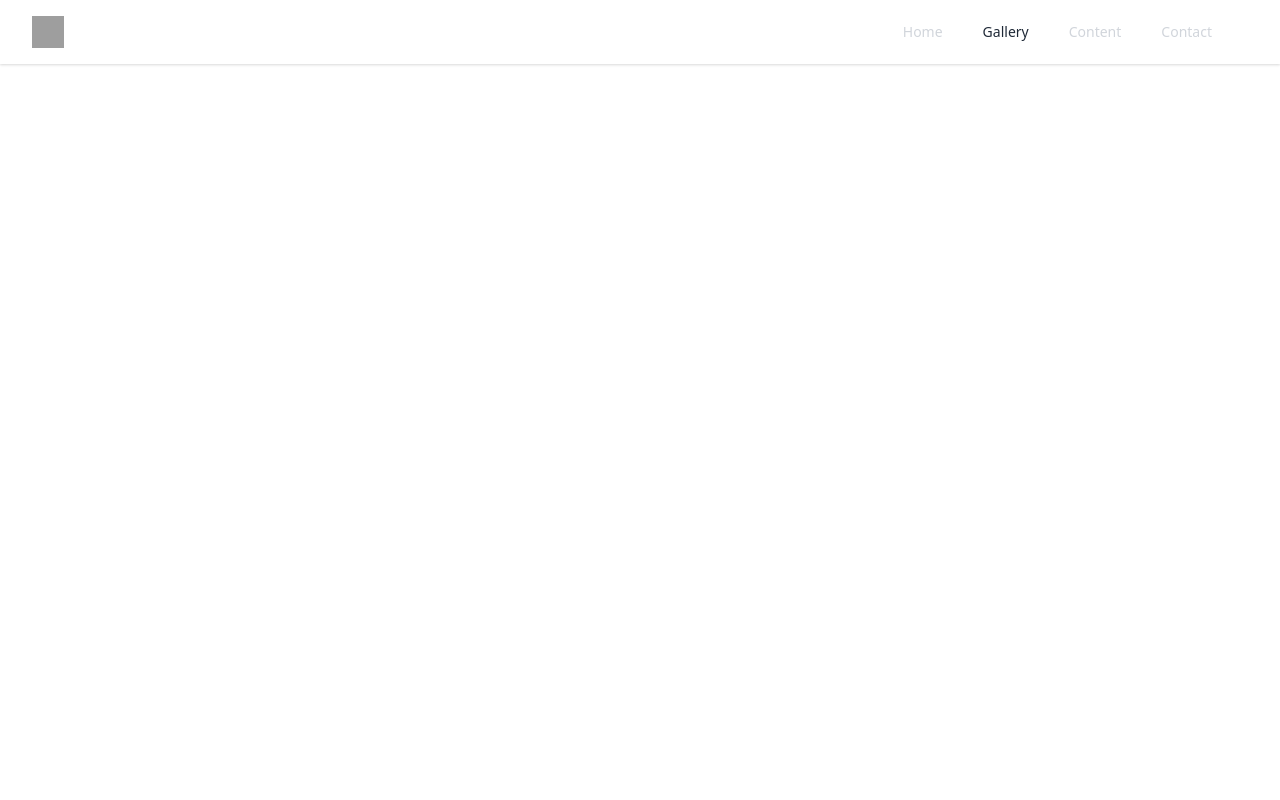
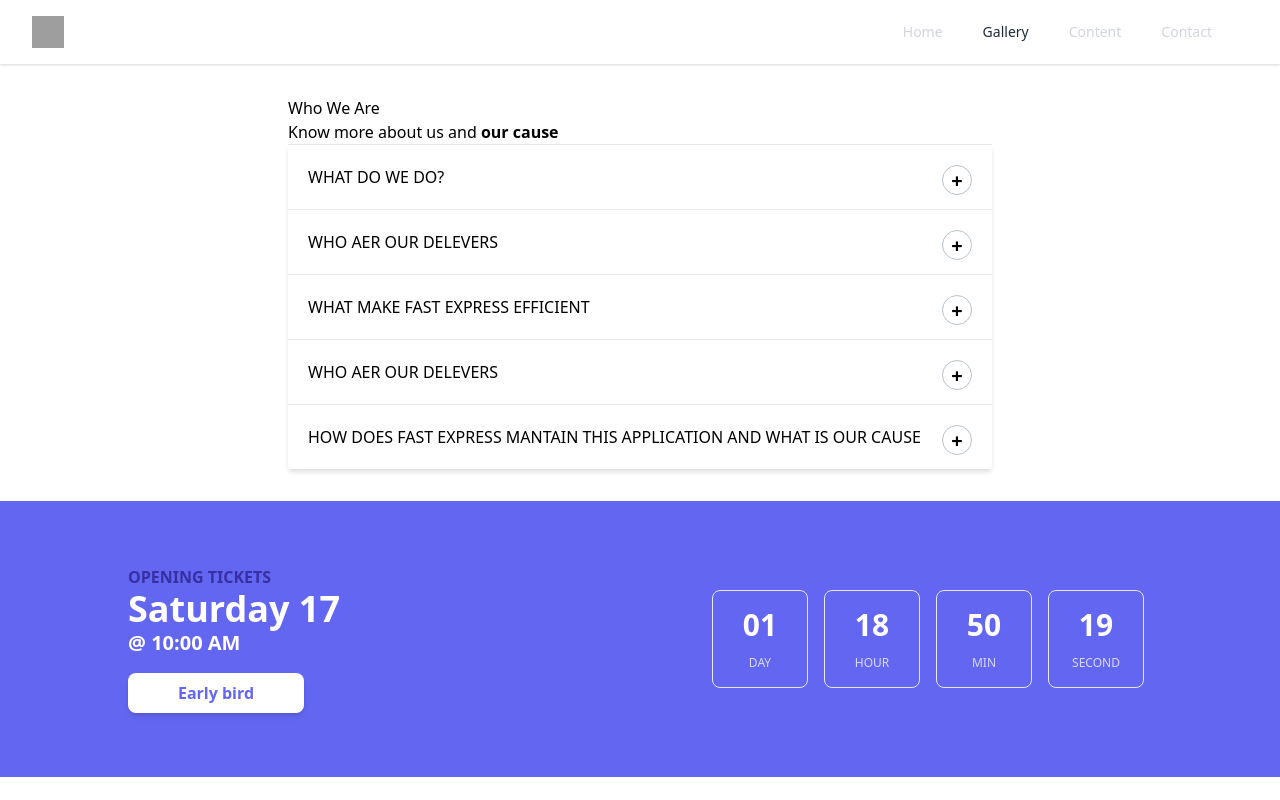
Before and after one commit to debuger317/Fast-Express, a React (Create React App) app in the folder frontend/: page / in a window 1280 px wide. Built offline with nearby package versions, Linux system fonts and the light colour scheme; grey boxes are pictures that could not be loaded.

Commit message:
faq and promoSell

```diff
--- a/frontend/src/App.js
+++ b/frontend/src/App.js
@@ -1,10 +1,13 @@
 import React from 'react';
+import FAQ from './component/faq/FAQ';
 import Navbar from './component/header/sub-component/nav-bar/Navbar';
-
+import PromoSell from './component/promo-sell/PromoSell.jsx';
 const App = () => {
   return (
     <div className="App">
       <Navbar/>
+      <FAQ />
+      <PromoSell />
     </div>
   )
 }
--- a/frontend/src/component/faq/FAQ.jsx
+++ b/frontend/src/component/faq/FAQ.jsx
@@ -1,11 +1,65 @@
 import React from 'react';
 
 const FAQ = () => {
-    return (
-        <div>
-          FAQ
-        </div>
-    )
+   var myRadios = document.getElementsByName('tabs2');
+   var setCheck;
+   var x = 0;
+   for (x = 0; x < myRadios.length; x++) {
+      myRadios[x].onclick = function () {
+         if (setCheck != this) {
+            setCheck = this;
+         } else {
+            this.checked = false;
+            setCheck = null;
+         }
+      };
+   }
+   return (
+      <section>
+
+         <div className="w-full md:w-3/5 mx-auto p-8">
+            <h1>Who We Are</h1>
+            <p>Know more about us and <strong> our cause</strong></p>
+            <div className="shadow-md">
+               <div className="tab w-full overflow-hidden border-t">
+                  <input className="absolute opacity-0 " id="tab-multi-one" type="checkbox" name="tabs" />
+                  <label className="block p-5 leading-normal cursor-pointer" for="tab-multi-one">WHAT DO WE DO?</label>
+                  <div className="tab-content overflow-hidden border-l-2 bg-gray-100 border-indigo-500 leading-normal">
+                     <p className="p-5">Fast Express is a platform that matches you to a nearby driver to complete your delivery.</p>
+                  </div>
+               </div>
+               <div className="tab w-full overflow-hidden border-t">
+                  <input className="absolute opacity-0" id="tab-multi-two" type="checkbox" name="tabs" />
+                  <label className="block p-5 leading-normal cursor-pointer" for="tab-multi-two">WHO AER OUR DELEVERS</label>
+                  <div className="tab-content overflow-hidden border-l-2 bg-gray-100 border-indigo-500 leading-normal">
+                     <p className="p-5">They are certified drivers and riders from our community who have signed up with us.</p>
+                  </div>
+               </div>
+               <div className="tab w-full overflow-hidden border-t">
+                  <input className="absolute opacity-0" id="tab-multi-three" type="checkbox" name="tabs" />
+                  <label className="block p-5 leading-normal cursor-pointer" for="tab-multi-three">WHAT MAKE FAST EXPRESS EFFICIENT</label>
+                  <div className="tab-content overflow-hidden border-l-2 bg-gray-100 border-indigo-500 leading-normal">
+                     <p className="p-5">We do not take a commission from the sales. 100% of the sales goes to the drivers. Drivers are more willing and eager to complete your deliveries. Which translates to higher acceptance and performance rate.</p>
+                  </div>
+               </div>
+               <div className="tab w-full overflow-hidden border-t">
+                  <input className="absolute opacity-0" id="tab-multi-two" type="checkbox" name="tabs" />
+                  <label className="block p-5 leading-normal cursor-pointer" for="tab-multi-two">WHO AER OUR DELEVERS</label>
+                  <div className="tab-content overflow-hidden border-l-2 bg-gray-100 border-indigo-500 leading-normal">
+                     <p className="p-5">Most companies earns from commission. That adds up hundreds to thousands of dollars of hard earned money being deprived per month to the driver. We charge only $1-$2 per day or just $30-$60 per month to the driver to maintain our application.</p>
+                  </div>
+               </div>
+               <div className="tab w-full overflow-hidden border-t">
+                  <input className="absolute opacity-0" id="tab-multi-two" type="checkbox" name="tabs" />
+                  <label className="block p-5 leading-normal cursor-pointer" for="tab-multi-two">HOW DOES FAST EXPRESS MANTAIN THIS APPLICATION AND WHAT IS OUR CAUSE</label>
+                  <div className="tab-content overflow-hidden border-l-2 bg-gray-100 border-indigo-500 leading-normal">
+                     <p className="p-5">They are certified drivers and riders from our community who have signed up with us.</p>
+                  </div>
+               </div>
+            </div>
+         </div>
+      </section>
+   )
 }
 
 export default FAQ;
--- a/frontend/src/component/promo-sell/PromoSell.jsx
+++ b/frontend/src/component/promo-sell/PromoSell.jsx
@@ -2,9 +2,87 @@ import React from 'react';
 
 const PromoSell = () => {
     return (
-        <div>
-           Promo Sell
+
+<section className="bg-gradient bg-indigo-500 dark:bg-gray-800 py-8 md:py-16">
+    <div className="max-w-5xl mx-auto px-5 box-content">
+        <div className="flex items-center flex-col md:flex-row -mx-5">
+            <div className="w-full px-5 mb-5 md:mb-0 text-center md:text-left">
+                <h6 className="uppercase font-semibold text-xs md:text-base text-indigo-800 dark:text-gray-100">
+                    Opening tickets
+                </h6>
+                <h3 className="font-bold font-heading text-2xl md:text-4xl text-white">
+                    Saturday 17
+                </h3>
+                <h3 className="font-bold font-heading text-lg md:text-xl text-white leading-tight">
+                    @ 10:00 AM
+                </h3>
+                <div className="mt-4 w-full md:w-44">
+                    <button type="button" className="py-2 px-4  bg-white hover:bg-gray-100 focus:ring-indigo-500 focus:ring-offset-indigo-200 text-indigo-500 text-white w-full transition ease-in duration-200 text-center text-base font-semibold shadow-md focus:outline-none focus:ring-2 focus:ring-offset-2  rounded-lg ">
+                        Early bird
+                    </button>
+                </div>
+            </div>
+            <div className="w-full md:w-auto px-5">
+                <div className="flex justify-center text-white text-center">
+                    <div className="w-20 md:w-24 border border-light-300 bg-light-100 rounded-lg py-3 md:py-4 mx-2">
+                        <div className="text-2xl md:text-3xl font-semibold">
+                            <span>
+                                0
+                            </span>
+                            <span>
+                                1
+                            </span>
+                        </div>
+                        <div className="opacity-75 text-xs mt-3 uppercase">
+                            Day
+                        </div>
+                    </div>
+                    <div className="w-20 md:w-24 border border-light-300 bg-light-100 rounded-lg py-3 md:py-4 mx-2">
+                        <div className="text-2xl md:text-3xl font-semibold">
+                            <span>
+                                1
+                            </span>
+                            <span>
+                                8
+                            </span>
+                        </div>
+                        <div className=" opacity-75 text-xs mt-3 uppercase">
+                            Hour
+                        </div>
+                    </div>
+                    <div className="w-20 md:w-24 border border-light-300 bg-light-100 rounded-lg py-3 md:py-4 mx-2">
+                        <div className="text-2xl md:text-3xl font-semibold">
+                            <span>
+                                5
+                            </span>
+                            <span>
+                                0
+                            </span>
+                        </div>
+                        <div className=" opacity-75 text-xs mt-3 uppercase">
+                            Min
+                        </div>
+                    </div>
+                    <div className="w-20 md:w-24 border border-light-300 bg-light-100 rounded-lg py-3 md:py-4 mx-2">
+                        <div className="text-2xl md:text-3xl font-semibold">
+                            <span>
+                                1
+                            </span>
+                            <span>
+                                9
+                            </span>
+                        </div>
+                        <div className=" opacity-75 text-xs mt-3 uppercase">
+                            Second
+                        </div>
+                    </div>
+                </div>
+            </div>
         </div>
+    </div>
+</section>
+
+
     )
 }
 
--- a/frontend/src/scss/_faq.scss
+++ b/frontend/src/scss/_faq.scss
@@ -1,15 +1,62 @@
-// .app {
-//     background-color: yellow;
-//     padding: 20px;
-//     margin: 20px;
-//     border-radius: 20%;
-//     .tilte {
-//         background-color: red;
-//         h2 {
-//             font-size: 1rem;
-//         }
-//         p {
-//             font-family: sans-serif;
-//         }
-//     }
-// }
+ /* Tab content - closed */
+ .tab-content {
+    max-height: 0;
+    -webkit-transition: max-height .35s;
+    -o-transition: max-height .35s;
+    transition: max-height .35s;
+    }
+    /* :checked - resize to full height */
+    .tab input:checked ~ .tab-content {
+    max-height: 100vh;
+    }
+    /* Label formatting when open */
+    .tab input:checked + label{
+    /*@apply text-xl p-5 border-l-2 border-indigo-500 bg-gray-100 text-indigo*/
+    font-size: 1.25rem; /*.text-xl*/
+    padding: 1.25rem; /*.p-5*/
+    border-left-width: 2px; /*.border-l-2*/
+    border-color: #6574cd; /*.border-indigo*/
+    background-color: #f8fafc; /*.bg-gray-100 */
+    color: #6574cd; /*.text-indigo*/
+    }
+    /* Icon */
+    .tab label::after {
+    float:right;
+    right: 0;
+    top: 0;
+    display: block;
+    width: 1.5em;
+    height: 1.5em;
+    line-height: 1.5;
+    font-size: 1.25rem;
+    text-align: center;
+    -webkit-transition: all .35s;
+    -o-transition: all .35s;
+    transition: all .35s;
+    }
+    /* Icon formatting - closed */
+    .tab input[type=checkbox] + label::after {
+    content: "+";
+    font-weight:bold; /*.font-bold*/
+    border-width: 1px; /*.border*/
+    border-radius: 9999px; /*.rounded-full */
+    border-color: #b8c2cc; /*.border-grey*/
+    }
+    .tab input[type=radio] + label::after {
+    content: "\25BE";
+    font-weight:bold; /*.font-bold*/
+    border-width: 1px; /*.border*/
+    border-radius: 9999px; /*.rounded-full */
+    border-color: #b8c2cc; /*.border-grey*/
+    }
+    /* Icon formatting - open */
+    .tab input[type=checkbox]:checked + label::after {
+    transform: rotate(315deg);
+    background-color: #6574cd; /*.bg-indigo*/
+    color: #f8fafc; /*.text-grey-lightest*/
+    }
+    .tab input[type=radio]:checked + label::after {
+    transform: rotateX(180deg);
+    background-color: #6574cd; /*.bg-indigo*/
+    color: #f8fafc; /*.text-grey-lightest*/
+    }
```
Also changed, not shown: 1 other file (tests, documents, lock files or other folders).
